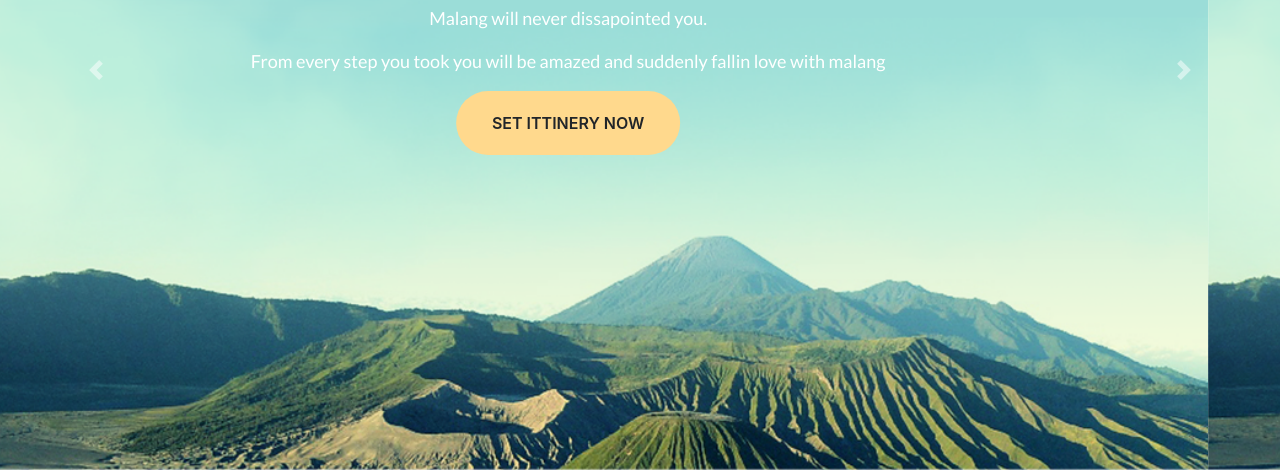
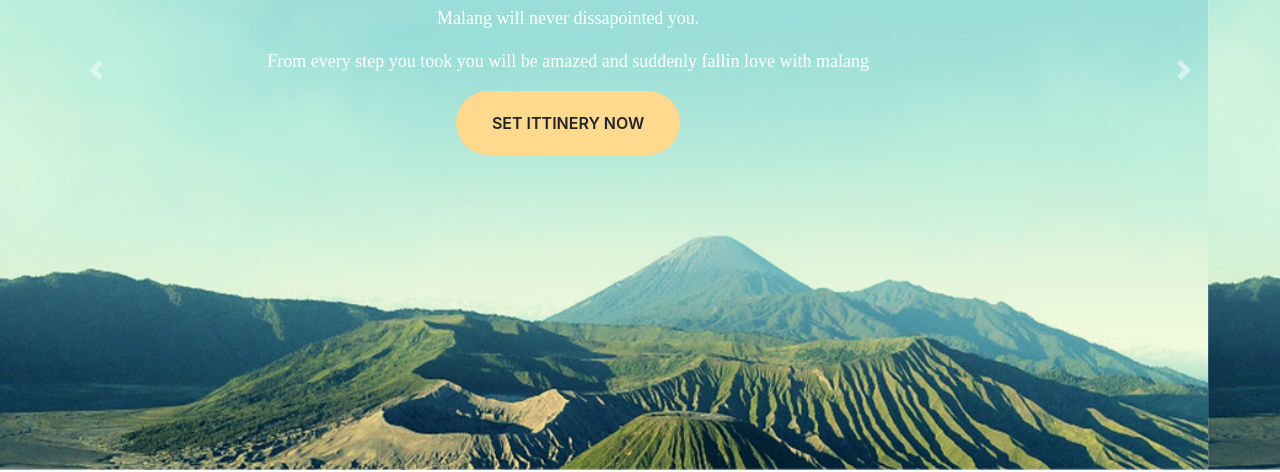
Before and after one commit to shivangi46/landing-page, a plain HTML site: page index.html in a window 1280 px wide. Shown: the part 330-802 px from the top of the page. Drawn offline with nearby package versions, Linux system fonts and the light colour scheme.

Commit message:
Change Fonts

```diff
--- a/css/style.css
+++ b/css/style.css
@@ -50,7 +50,9 @@
 }
 .carousel-caption p{
     font-size: 18px;
-    font-family:  "Lato";
+    font-family: "Lato script=all rev=2", "Adobe Blank";
+    font-weight: 400;
+    font-style: normal;
 }
 .carousel-item {
     height: 100vh;
--- a/index.html
+++ b/index.html
@@ -12,7 +12,7 @@
 
   <link rel="stylesheet" type="text/css" href="css/style.css">
 
-
+  <link href="https://fonts.googleapis.com/css?family=Lato:400,900&display=swap" rel="stylesheet">
   <link href="https://fonts.googleapis.com/css?family=Lato&display=swap" rel="stylesheet">
   <link href="https://fonts.googleapis.com/css?family=Montserrat&display=swap" rel="stylesheet">
   <link href="https://fonts.googleapis.com/css?family=Open+Sans&display=swap" rel="stylesheet">
```
